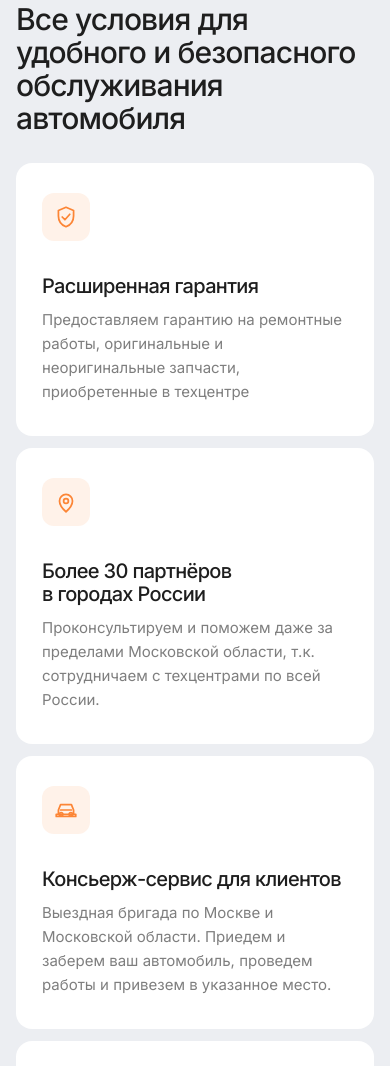
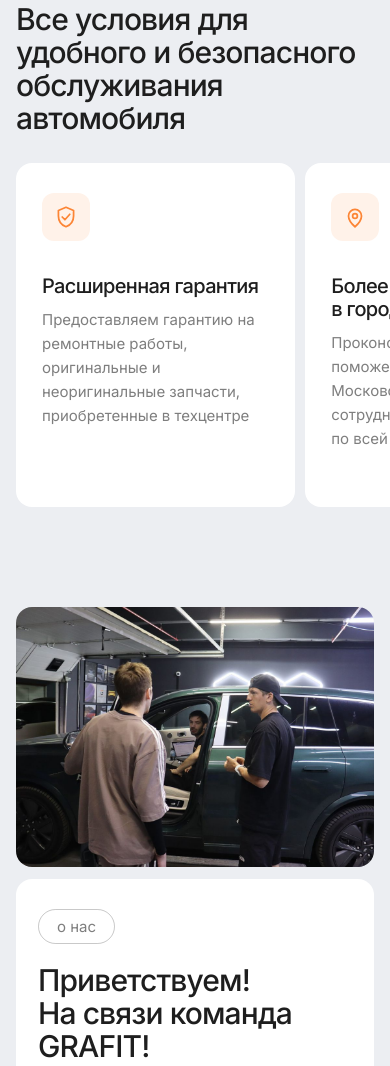
Before and after one commit to Deford2027/grafit-website, a plain HTML site: page index.html in a window 390 px wide. Shown: the part 4443-5509 px from the top of the page. Drawn offline with Linux system fonts and the light colour scheme.

Commit message:
Mobile: advantages as equal-height swipe row
Co-Authored-By: Claude Opus 5.5 <noreply@anthropic.com>

```diff
--- a/assets/css/main.css
+++ b/assets/css/main.css
@@ -1289,3 +1289,23 @@ a { text-decoration: none; }
 @media (max-width: 900px) {
   #brands .section-head .btn-primary { display: none; }
 }
+
+/* mobile: advantages as an equal-height horizontal swipe row */
+@media (max-width: 900px) {
+  .adv-grid {
+    display: grid;
+    grid-template-columns: none;
+    grid-auto-flow: column;
+    grid-auto-columns: 78%;
+    gap: 10px;
+    overflow-x: auto;
+    scroll-snap-type: x mandatory;
+    scrollbar-width: none;
+    margin: 0 -16px;
+    padding: 0 16px 4px;
+    scroll-padding-left: 16px;
+  }
+  .adv-grid::-webkit-scrollbar { display: none; }
+  .adv-card { scroll-snap-align: start; height: 100%; }
+  .adv-card:hover { transform: none; }
+}
--- a/index.html
+++ b/index.html
@@ -5,7 +5,7 @@
 <meta name="viewport" content="width=device-width, initial-scale=1.0">
 <title>GRAFIT — Сервис, русификация и ремонт китайских автомобилей</title>
 <link rel="stylesheet" href="https://fonts.googleapis.com/css2?family=Inter:wght@400;500;600;700;800&display=swap">
-<link rel="stylesheet" href="assets/css/main.css?v=18">
+<link rel="stylesheet" href="assets/css/main.css?v=19">
 </head>
 <body>
 
```
Also changed, not shown: zeekr-001.html (+1 -1 lines).
